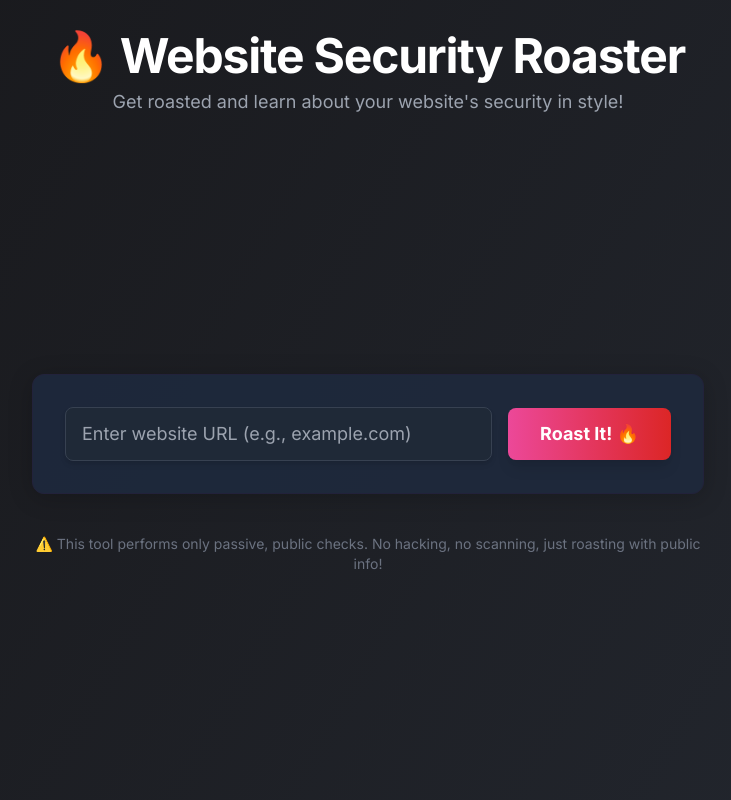
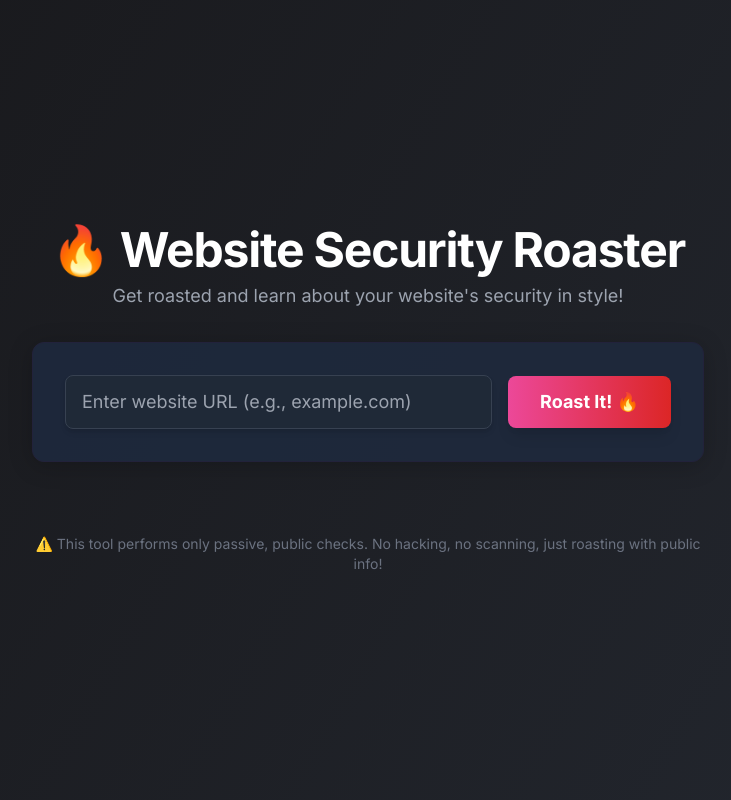
Before and after one commit to perlakay/startupsecurity, a Flask app: page / in a window 1280 px wide. Shown: the whole page, without its empty margins (272-1003 px from the left). Run offline with Flask 3, Linux system fonts and the light colour scheme.

Commit message:
frontend fixes

```diff
--- a/templates/index.html
+++ b/templates/index.html
@@ -41,13 +41,13 @@
 </head>
 <body class="gradient-bg min-h-screen text-white">
     <div class="min-h-screen flex flex-col">
-        <header class="py-8 text-center">
-            <h1 class="text-5xl font-extrabold mb-2 tracking-tight">🔥 Website Security Roaster</h1>
-            <p class="text-gray-400 text-lg">Get roasted and learn about your website's security in style!</p>
-        </header>
         <main class="flex-1 flex flex-col items-center justify-center">
-            <div class="w-full max-w-2xl">
-                <div class="card rounded-xl p-8 mb-8">
+            <div class="w-full max-w-2xl flex flex-col items-center">
+                <div class="text-center mb-8">
+                    <h1 class="text-5xl font-extrabold mb-2 tracking-tight">🔥 Website Security Roaster</h1>
+                    <p class="text-gray-400 text-lg">Get roasted and learn about your website's security in style!</p>
+                </div>
+                <div class="card rounded-xl p-8 mb-8 w-full">
                     <form id="scanForm" class="flex flex-col sm:flex-row gap-4 items-center justify-center">
                         <input type="text" id="url" placeholder="Enter website URL (e.g., example.com)" class="flex-1 px-4 py-3 rounded-lg bg-gray-800 text-white border border-gray-700 focus:border-blue-500 focus:outline-none text-lg shadow-md">
                         <button type="submit" class="px-8 py-3 bg-gradient-to-r from-pink-500 to-red-600 hover:from-red-600 hover:to-pink-500 rounded-lg font-bold text-lg shadow-lg transition-colors">Roast It! 🔥</button>
@@ -60,31 +60,31 @@
                     </svg>
                     <p class="mt-4 text-gray-300 text-lg">Roasting your website... 🔥</p>
                 </div>
-                <div id="results" class="space-y-8" style="display: none;">
-                    <div class="card rounded-xl p-8 flex flex-col items-center">
+                <div id="results" class="space-y-8 w-full max-w-4xl" style="display: none;">
+                    <div class="card rounded-xl p-8 flex flex-col items-center w-full">
                         <h2 class="text-3xl font-bold mb-2">🔥 Roast Result</h2>
                         <div id="roast" class="text-2xl text-pink-400 font-semibold text-center mb-2"></div>
                         <div id="score" class="text-5xl font-extrabold text-center mb-2"></div>
                         <p class="text-gray-400 text-center">This score is based on public, passive checks. Don't take it too personally!</p>
                     </div>
-                    <div class="grid grid-cols-1 md:grid-cols-2 gap-6">
-                        <div class="card rounded-xl p-6">
+                    <div class="space-y-6">
+                        <div class="card rounded-xl p-6 w-full">
                             <h3 class="text-xl font-bold mb-2 flex items-center">DNS Records <span class="info-icon" title="DNS records show where your website lives on the internet and how it can be reached.">?</span></h3>
                             <div id="dnsInfo" class="space-y-1"></div>
                         </div>
-                        <div class="card rounded-xl p-6">
+                        <div class="card rounded-xl p-6 w-full">
                             <h3 class="text-xl font-bold mb-2 flex items-center">WHOIS Info <span class="info-icon" title="WHOIS info tells you who registered the domain and when it expires.">?</span></h3>
                             <div id="whoisInfo" class="space-y-1"></div>
                         </div>
-                        <div class="card rounded-xl p-6">
+                        <div class="card rounded-xl p-6 w-full">
                             <h3 class="text-xl font-bold mb-2 flex items-center">HTTP Headers <span class="info-icon" title="HTTP headers reveal server details and security settings.">?</span></h3>
                             <div id="headers" class="space-y-1"></div>
                         </div>
-                        <div class="card rounded-xl p-6">
+                        <div class="card rounded-xl p-6 w-full">
                             <h3 class="text-xl font-bold mb-2 flex items-center">Tech Stack <span class="info-icon" title="What technologies and frameworks power this website?">?</span></h3>
                             <div id="techStack" class="space-y-1"></div>
                         </div>
-                        <div class="card rounded-xl p-6 md:col-span-2">
+                        <div class="card rounded-xl p-6 w-full">
                             <h3 class="text-xl font-bold mb-2 flex items-center">robots.txt <span class="info-icon" title="robots.txt tells search engines what they can and can't crawl.">?</span></h3>
                             <pre id="robotsTxt" class="bg-gray-900 p-4 rounded-lg overflow-x-auto text-sm"></pre>
                         </div>
```
